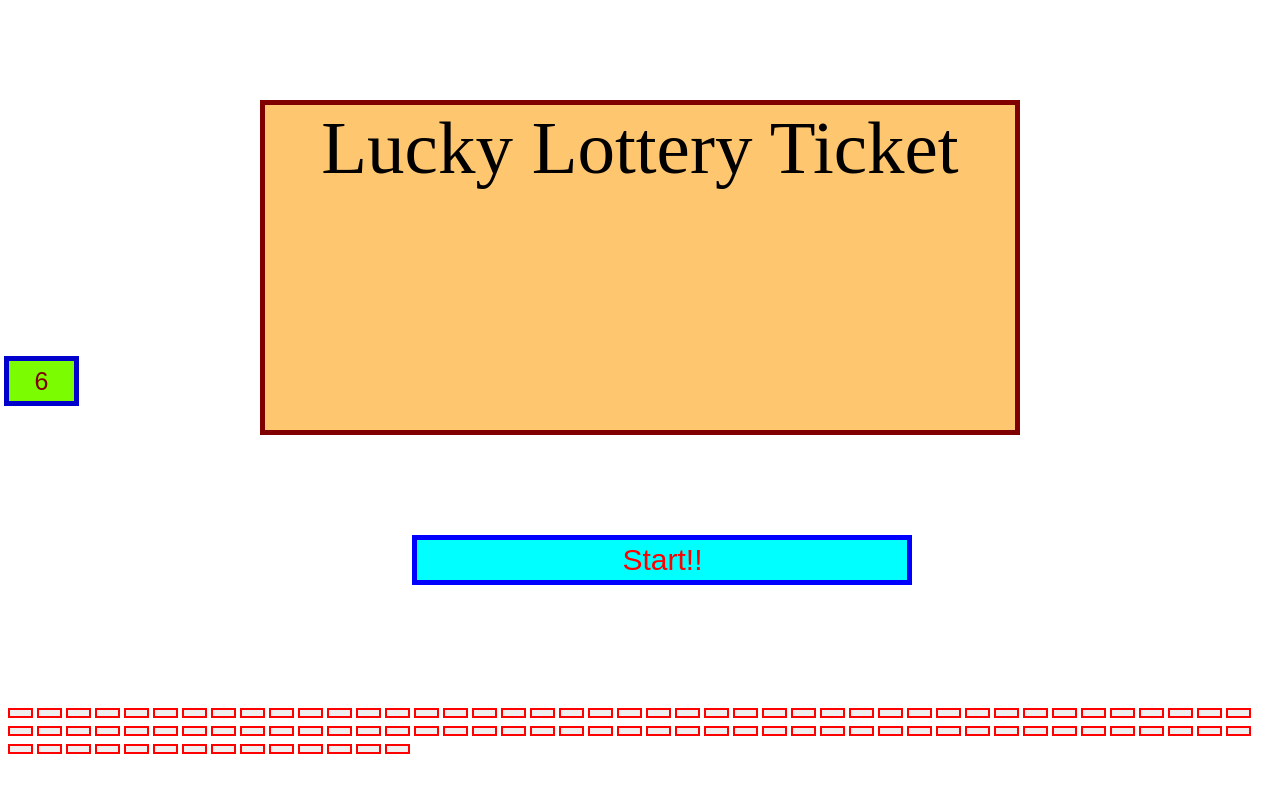
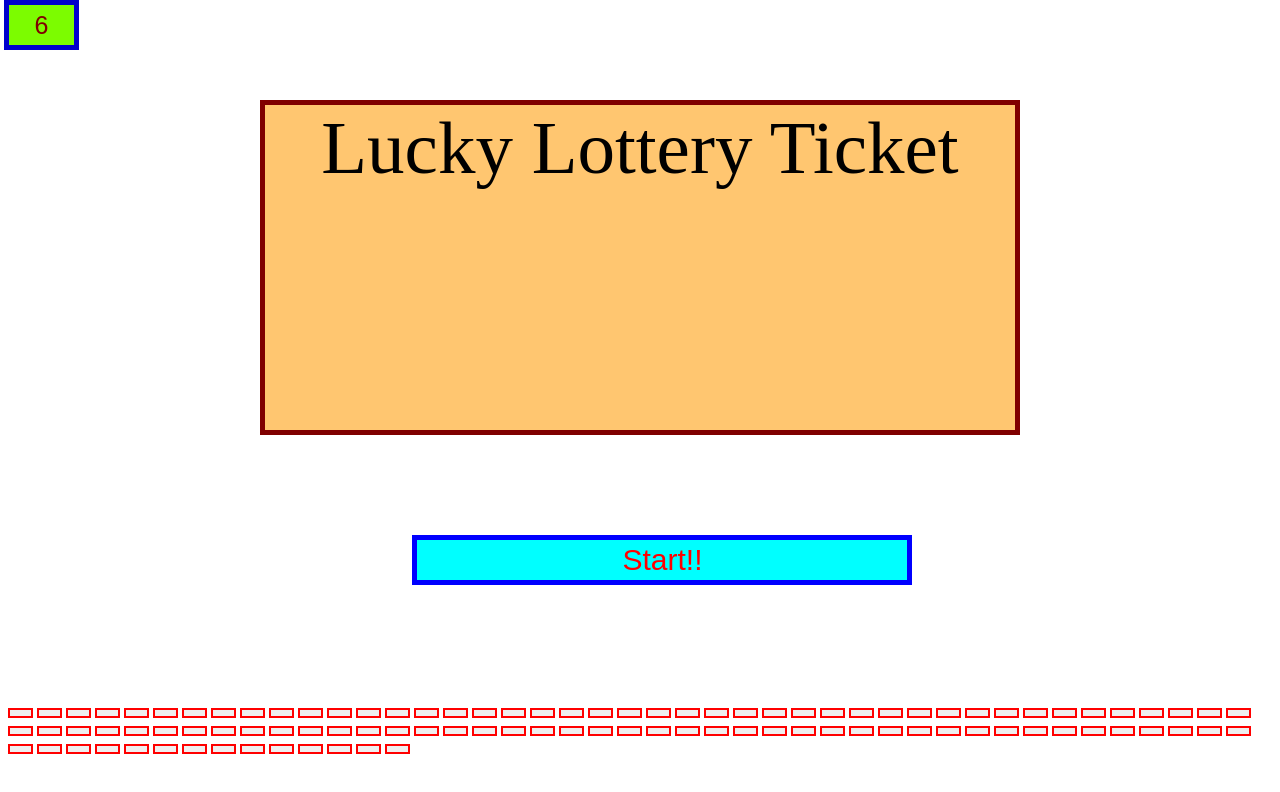
Before and after one commit to SuyogiMehta/Housie-Game-VJM.org, a plain HTML site: page index.html in a window 1280 px wide. Shown: the top 792 px of the page. Drawn offline with Linux system fonts and the light colour scheme.

Commit message:
Update B Housie Game-style.css

```diff
--- a/B Housie Game-style.css
+++ b/B Housie Game-style.css
@@ -37,7 +37,7 @@ body {
     width: 75px;
     font-size: 25px;
     position: fixed;
-/*     top: -500px; */
+    top: 0px;
     left: 4px;
 }
 
```
